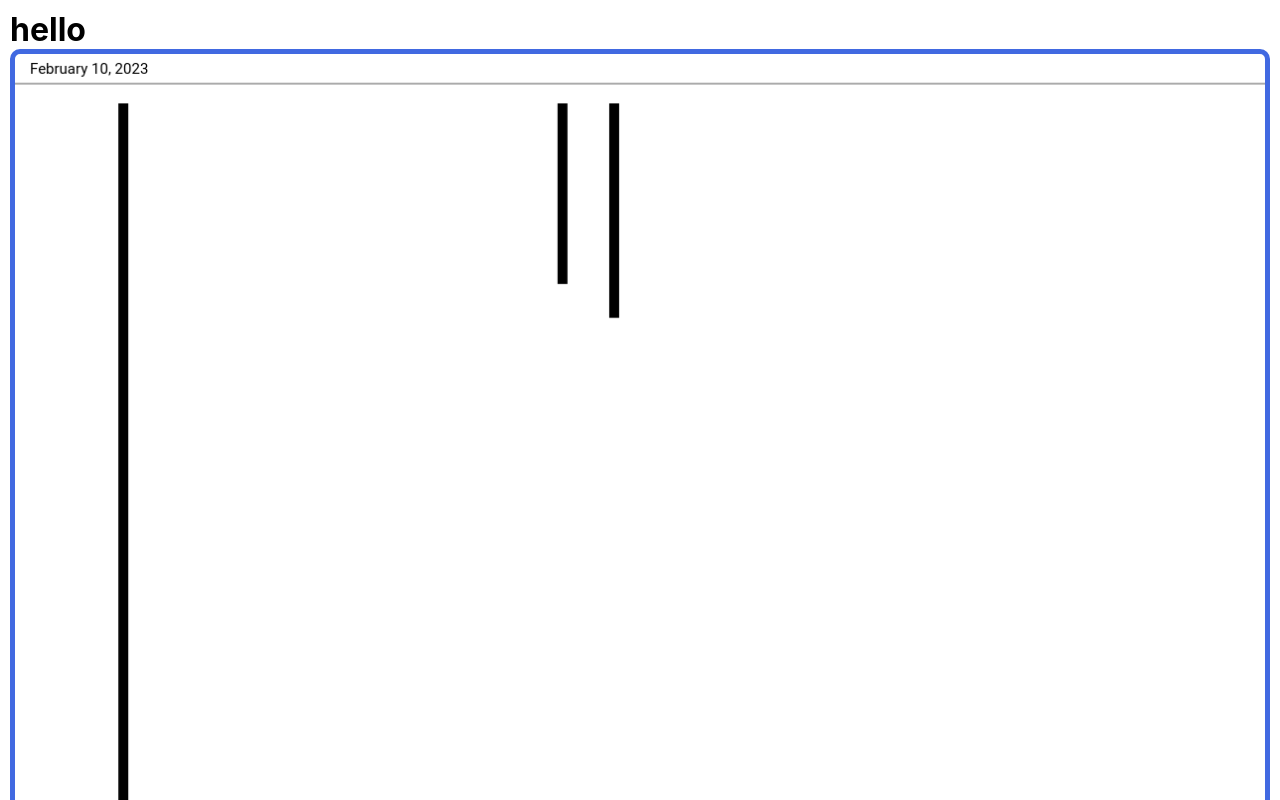
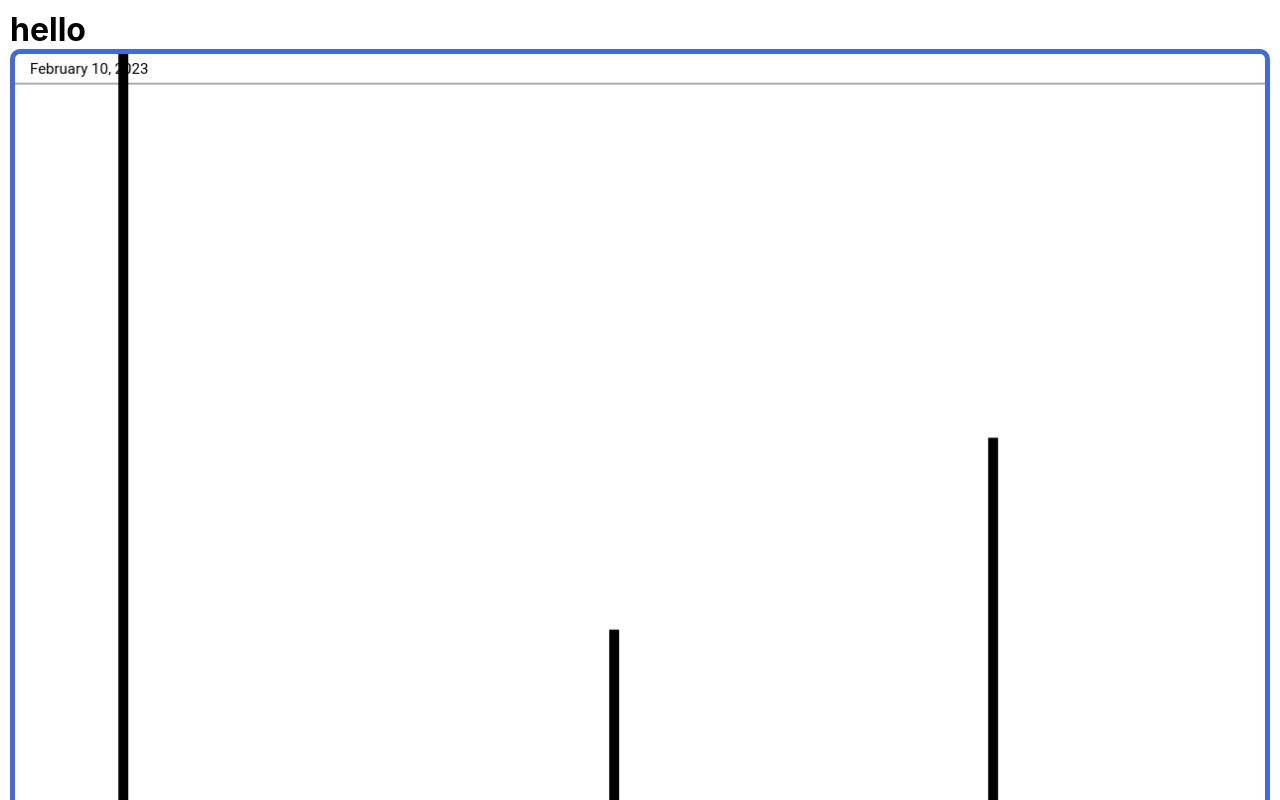
Before and after one commit to netrolite/temperature-tracker, a React (Create React App) app: page / in a window 1280 px wide. Shown: the top 800 px of the page. Built offline with nearby package versions, Linux system fonts and the light colour scheme.

Commit message:
2 files modified

```diff
--- a/src/TemperatureChart.js
+++ b/src/TemperatureChart.js
@@ -31,9 +31,10 @@ export default function TemperatureChart({ day }) {
 
       const barX = findBarX(time, canvas);
       const barHeight = findBarHeight(value, canvas);
+      const barY = canvas.height - barHeight;
       console.log(barX, barHeight);
 
-      ctx.fillRect(barX, 50, barWidth, barHeight);
+      ctx.fillRect(barX, barY, barWidth, barHeight);
     });
   }, []);
 
--- a/src/data.js
+++ b/src/data.js
@@ -3,8 +3,8 @@ const data = [
     date: new Date('Feb 10, 2023'),
     temperatures: [
       {
-        time: '10:30',
-        value: 36.6,
+        time: '18:50',
+        value: 38.6,
       },
       {
         time: '11:30',
```
